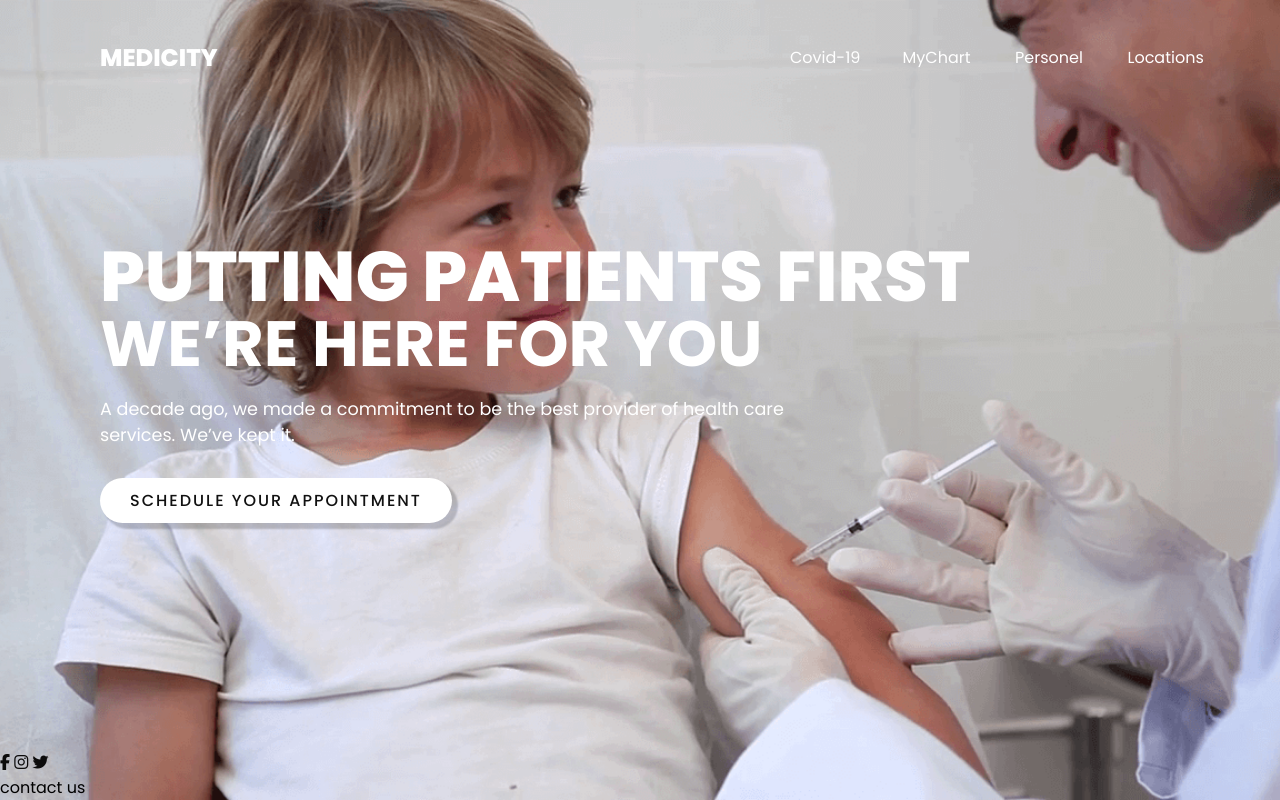
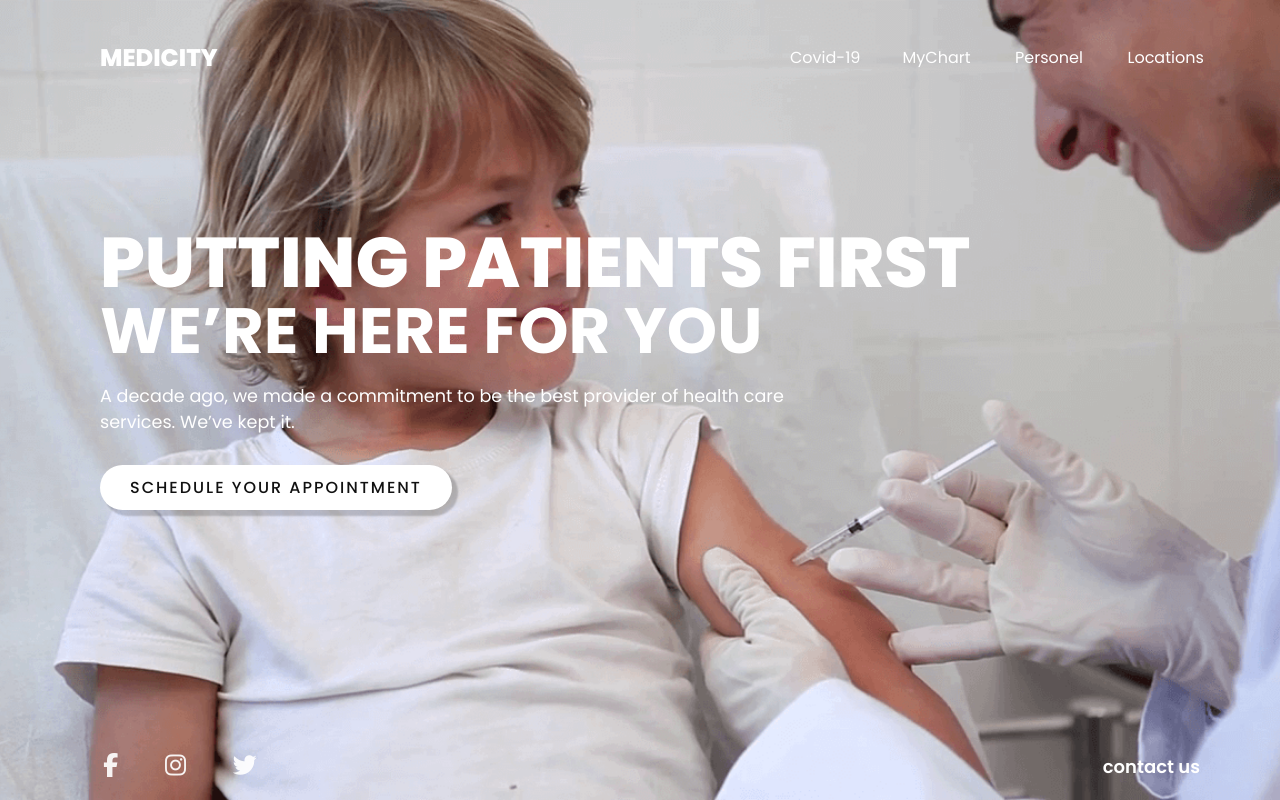
Before and after one commit to deva-raja/hospital, a plain HTML site: page index.html in a window 1280 px wide. Drawn offline with Linux system fonts and the light colour scheme.

Commit message:
landing page completed

```diff
--- a/style.css
+++ b/style.css
@@ -76,6 +76,7 @@ a {
   word-spacing: 15px;
   text-transform: uppercase;
   font-size: 24px;
+  cursor: pointer;
 }
 
 .showcase .content {
@@ -149,3 +150,42 @@ a {
 }
 
 /* footer styling */
+footer {
+  display: grid;
+  grid-template-columns: auto 1fr auto;
+  padding: 30px 80px 20px;
+}
+.fab {
+  font-size: 24px;
+  color: rgba(255, 255, 255, 0.918);
+}
+.fa-facebook-f:hover {
+  color: #4267b2;
+}
+
+.fa-instagram:hover {
+  background: -webkit-radial-gradient(33% 100% circle, #fed373 4%, #f15245 30%, #d92e7f 62%, #9b36b7 85%, #515ecf);
+  background: radial-gradient(circle at 33% 100%, #fed373 4%, #f15245 30%, #d92e7f 62%, #9b36b7 85%, #515ecf);
+  -webkit-background-clip: text;
+  background-clip: text;
+  -webkit-text-fill-color: transparent;
+}
+.fa-twitter:hover {
+  color: #5dbced;
+}
+
+.social {
+  grid-column: 1/2;
+  display: flex;
+  width: 200px;
+  justify-content: space-around;
+}
+.contact {
+  grid-column: 3/4;
+  color: white;
+  font-weight: 600;
+  font-size: 18px;
+}
+.contact:hover {
+  color: black;
+}
```
